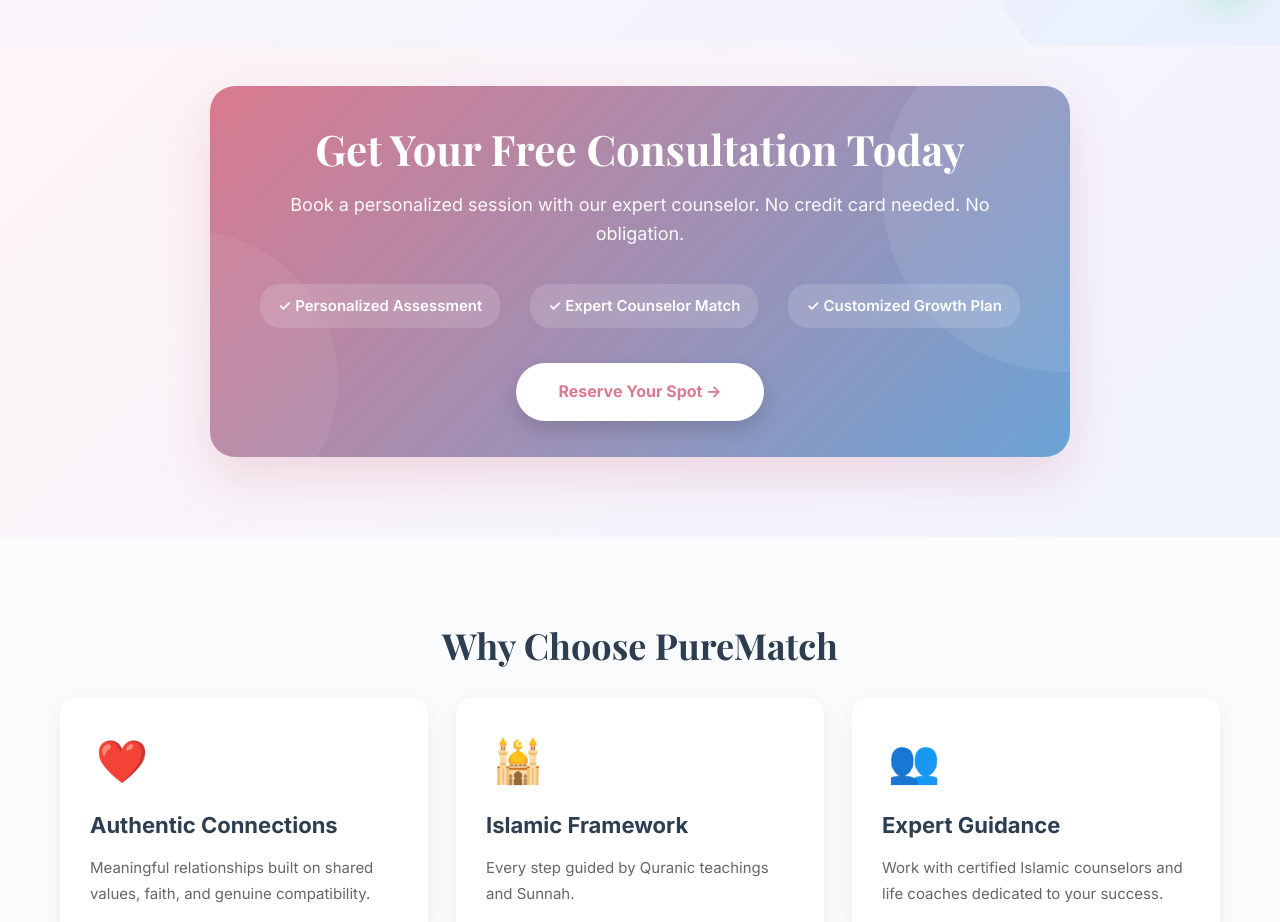
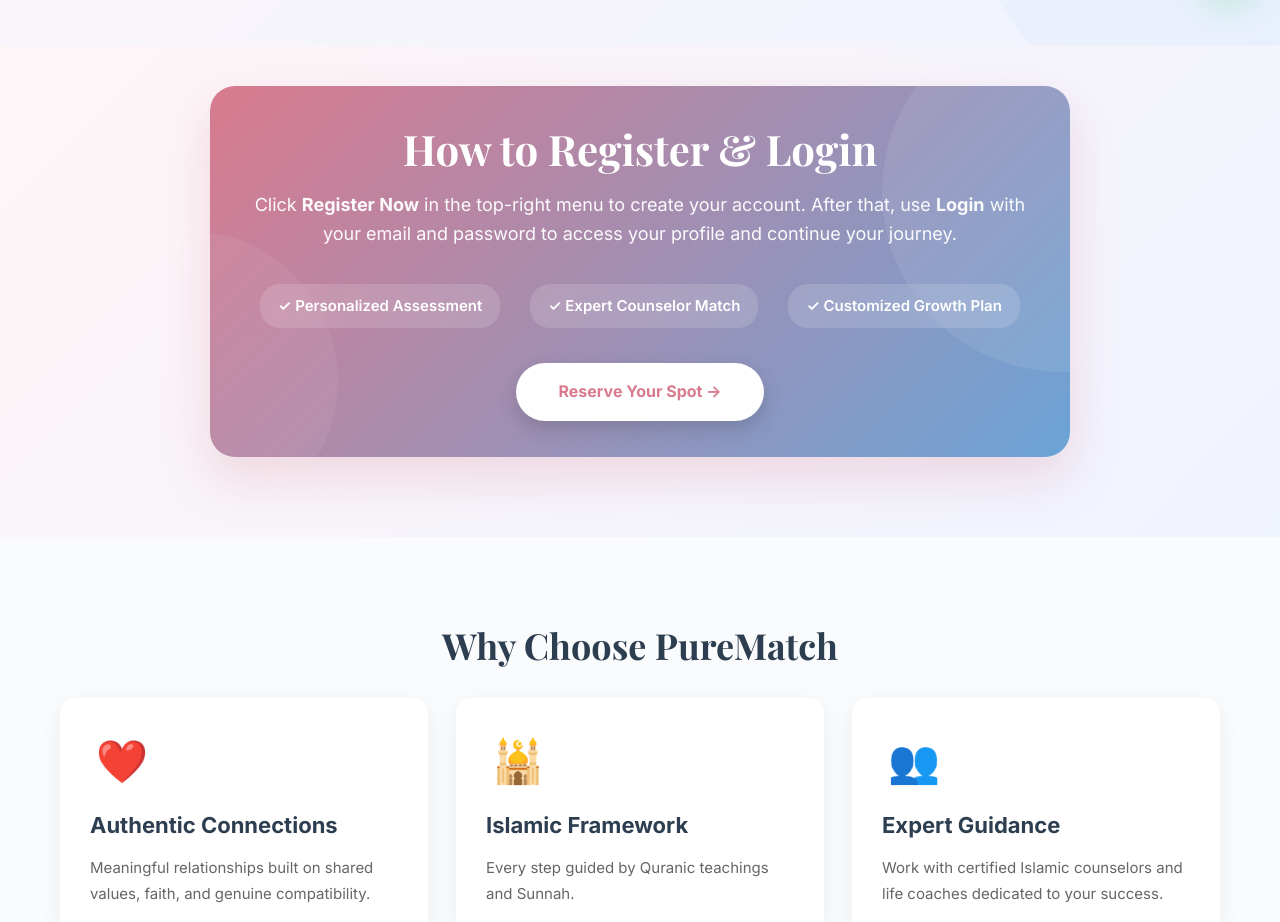
Before and after one commit to kkahmad/PureMatch.org, a website: page public/index.html in a window 1280 px wide. Shown: the part 782-1704 px from the top of the page. Drawn offline with nearby package versions, Linux system fonts and the light colour scheme.

Commit message:
help guide

```diff
--- a/public/index.html
+++ b/public/index.html
@@ -140,13 +140,13 @@
         </div>
     </section>
 
-    <!-- Featured Free Consultation Banner -->
+    <!-- User Guide -->
     <section class="featured-consultation-banner">
         <div class="container">
             <div class="banner-content">
                 <div class="banner-text">
-                    <h2>Get Your Free Consultation Today</h2>
-                    <p>Book a personalized session with our expert counselor. No credit card needed. No obligation.</p>
+                    <h2>How to Register & Login</h2>
+                    <p>Click <strong>Register Now</strong> in the top-right menu to create your account. After that, use <strong>Login</strong> with your email and password to access your profile and continue your journey.</p>
                     <div class="banner-features">
                         <div class="banner-feature">✓ Personalized Assessment</div>
                         <div class="banner-feature">✓ Expert Counselor Match</div>
```
